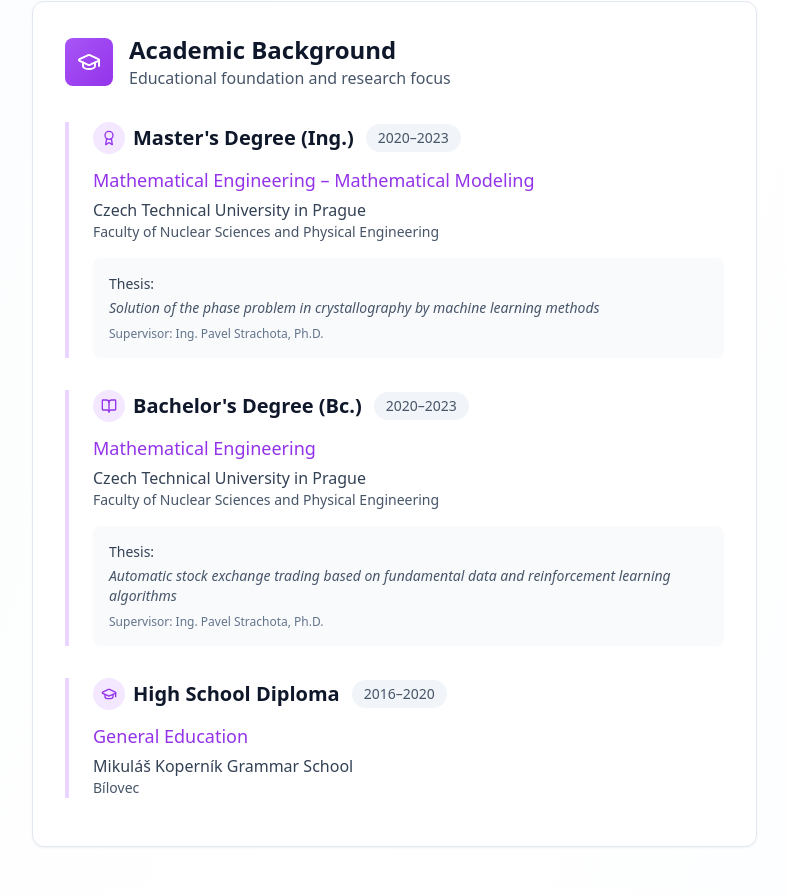
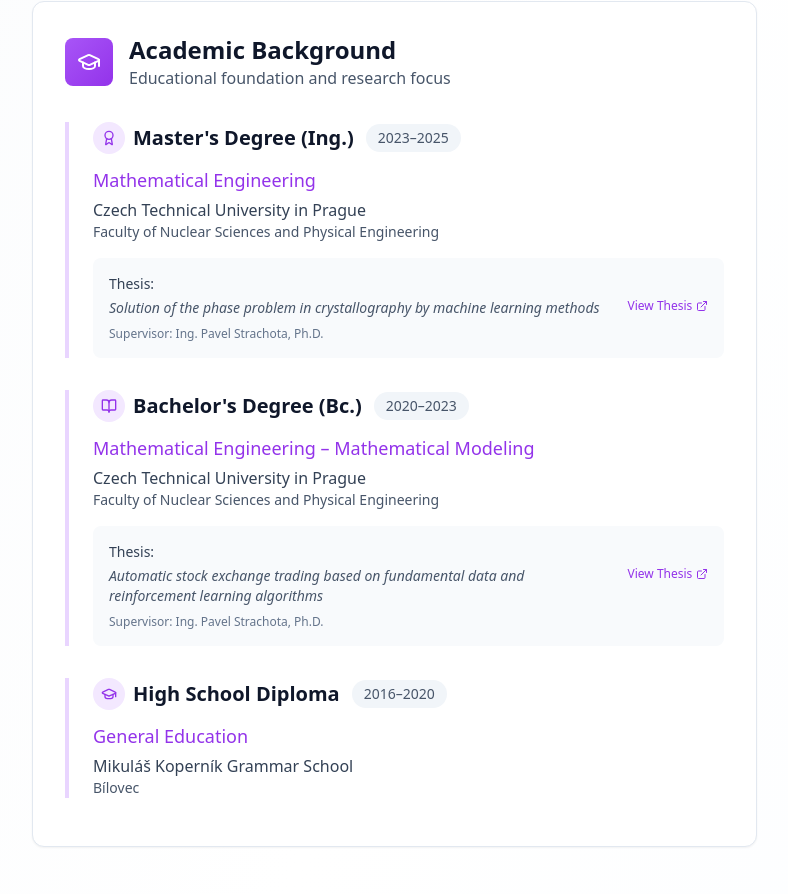
Before and after one commit to jamichy/michna-resume, a React (Vite) app: page / in a window 1280 px wide. Shown: the part 2012-2906 px from the top of the page, without its empty margins (56-844 px from the left). Built offline with nearby package versions, Linux system fonts and the light colour scheme.

Commit message:
Feat: Add education details and links
Add Master's and Bachelor's degree information with thesis details and links to the education section.

```diff
--- a/src/components/EducationSection.tsx
+++ b/src/components/EducationSection.tsx
@@ -1,25 +1,27 @@
 
-import { GraduationCap, BookOpen, Award } from "lucide-react";
+import { GraduationCap, BookOpen, Award, ExternalLink } from "lucide-react";
 
 export const EducationSection = () => {
   const education = [
     {
       degree: "Master's Degree (Ing.)",
+      field: "Mathematical Engineering",
+      school: "Czech Technical University in Prague",
+      faculty: "Faculty of Nuclear Sciences and Physical Engineering",
+      period: "2023–2025",
+      thesis: "Solution of the phase problem in crystallography by machine learning methods",
+      supervisor: "Ing. Pavel Strachota, Ph.D.",
+      thesisLink: "https://dspace.cvut.cz/handle/10467/123414"
+    },
+    {
+      degree: "Bachelor's Degree (Bc.)",
       field: "Mathematical Engineering – Mathematical Modeling",
       school: "Czech Technical University in Prague",
       faculty: "Faculty of Nuclear Sciences and Physical Engineering",
       period: "2020–2023",
-      thesis: "Solution of the phase problem in crystallography by machine learning methods",
-      supervisor: "Ing. Pavel Strachota, Ph.D."
-    },
-    {
-      degree: "Bachelor's Degree (Bc.)",
-      field: "Mathematical Engineering",
-      school: "Czech Technical University in Prague",
-      faculty: "Faculty of Nuclear Sciences and Physical Engineering",
-      period: "2020–2023",
       thesis: "Automatic stock exchange trading based on fundamental data and reinforcement learning algorithms",
-      supervisor: "Ing. Pavel Strachota, Ph.D."
+      supervisor: "Ing. Pavel Strachota, Ph.D.",
+      thesisLink: "https://dspace.cvut.cz/handle/10467/111459"
     },
     {
       degree: "High School Diploma",
@@ -74,10 +76,25 @@ export const EducationSection = () => {
             {edu.thesis && (
               <div className="bg-slate-50 rounded-lg p-4 mt-4">
                 <p className="text-sm font-medium text-slate-700 mb-1">Thesis:</p>
-                <p className="text-sm text-slate-600 italic mb-2">{edu.thesis}</p>
-                {edu.supervisor && (
-                  <p className="text-xs text-slate-500">Supervisor: {edu.supervisor}</p>
-                )}
+                <div className="flex items-start justify-between gap-4">
+                  <div className="flex-1">
+                    <p className="text-sm text-slate-600 italic mb-2">{edu.thesis}</p>
+                    {edu.supervisor && (
+                      <p className="text-xs text-slate-500">Supervisor: {edu.supervisor}</p>
+                    )}
+                  </div>
+                  {edu.thesisLink && (
+                    <a
+                      href={edu.thesisLink}
+                      target="_blank"
+                      rel="noopener noreferrer"
+                      className="flex items-center gap-1 text-purple-600 hover:text-purple-700 text-xs font-medium transition-colors flex-shrink-0"
+                    >
+                      View Thesis
+                      <ExternalLink className="w-3 h-3" />
+                    </a>
+                  )}
+                </div>
               </div>
             )}
           </div>
```
